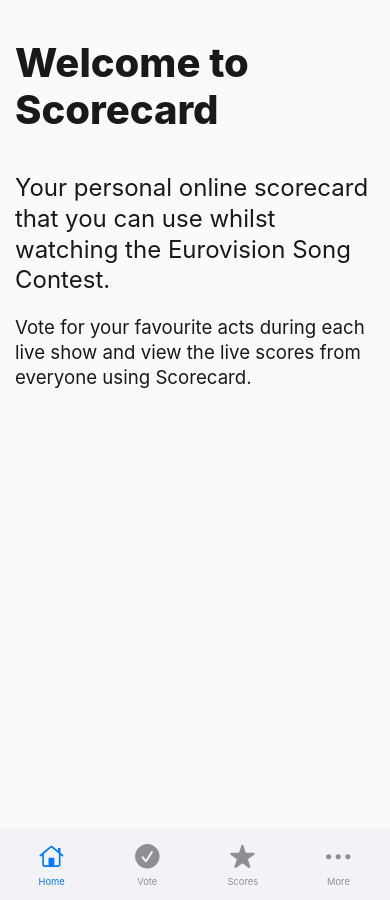
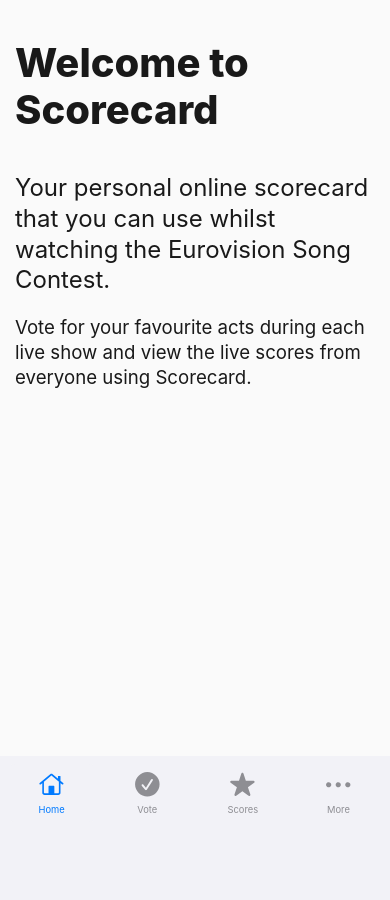
Before and after one commit to johnpeart/scorecard, a Jekyll site: the page built from index.html, in a window 390 px wide. Built offline with Jekyll 4.4.1, drawn with Linux system fonts in a browser that asks for light colours; comment, search, counter and statistics services are not loaded.

Commit message:
Update layout for iPhone X+

```diff
--- a/_includes/head.html
+++ b/_includes/head.html
@@ -13,6 +13,7 @@
 	<!-- In *some* situations this description is used as a part of the snippet shown in the search results. -->
 	<meta name="description" content="{{ site.description | strip_html }}" />
 	<meta name="author" content="{{ site.author }}" />
+	<meta name="apple-mobile-web-app-capable" content="yes">
 
 	<!-- Control the behavior of search engine crawling and indexing -->
 	<meta name="robots" content="index,follow"><!-- All Search Engines -->
@@ -42,7 +43,8 @@
 
 	<!-- Favicons -->
 	<!-- Place favicon.ico in the root directory - no tag necessary -->
-	<meta name="theme-color" content="{{ site.theme-colour }}">
+	<meta name="theme-color" content="rgb(250,250,250)">
+  <meta name="theme-color" content="rgb(25,25,25)" media="(prefers-color-scheme: dark)">
 	<link rel="icon" href="{{ site.url | append: site.baseurl | append: site.favicon-svg }}">
 	<link rel="mask-icon" href="{{ site.url | append: site.baseurl | append: site.favicon-pinned-svg }}" color="{{ site.theme-colour }}">
 	<link rel="apple-touch-icon" href="{{ site.url | append: site.baseurl | append: site.favicon-large-png }}">
--- a/_sass/global/_global.scss
+++ b/_sass/global/_global.scss
@@ -16,6 +16,7 @@
 	box-sizing: border-box;
 	-ms-overflow-style: scrollbar;
 	min-height: 100vh;
+  max-height: 100vh;
 
 	font-family: 			$font-family;
 	font-kerning: 			auto;
@@ -35,4 +36,7 @@
 body {
 	@include toggleDarkMode(background, systemGray6);
 	@include toggleDarkMode(color, systemForeground);
+	min-height: 100vh;
+  max-height: 100vh;
+  overflow: hidden;
 }
--- a/_sass/global/_interface.scss
+++ b/_sass/global/_interface.scss
@@ -14,14 +14,18 @@
 	position: 	relative;
 	display: 	grid;
 
+  width: 100vw;
+
 	@include phone {
+	  height: calc(100vh - 54pt);
 		grid-template-columns: 100vw;
 		grid-template-rows: auto 54pt;
 		grid-template-areas: 'content' 'sidebar';
 	}
 
-	width: 100vw;
-	height: 100vh;
+  @include tablet {
+    height: 100vh;
+  }
 
 	padding: 0;
 	margin: 0;
```
